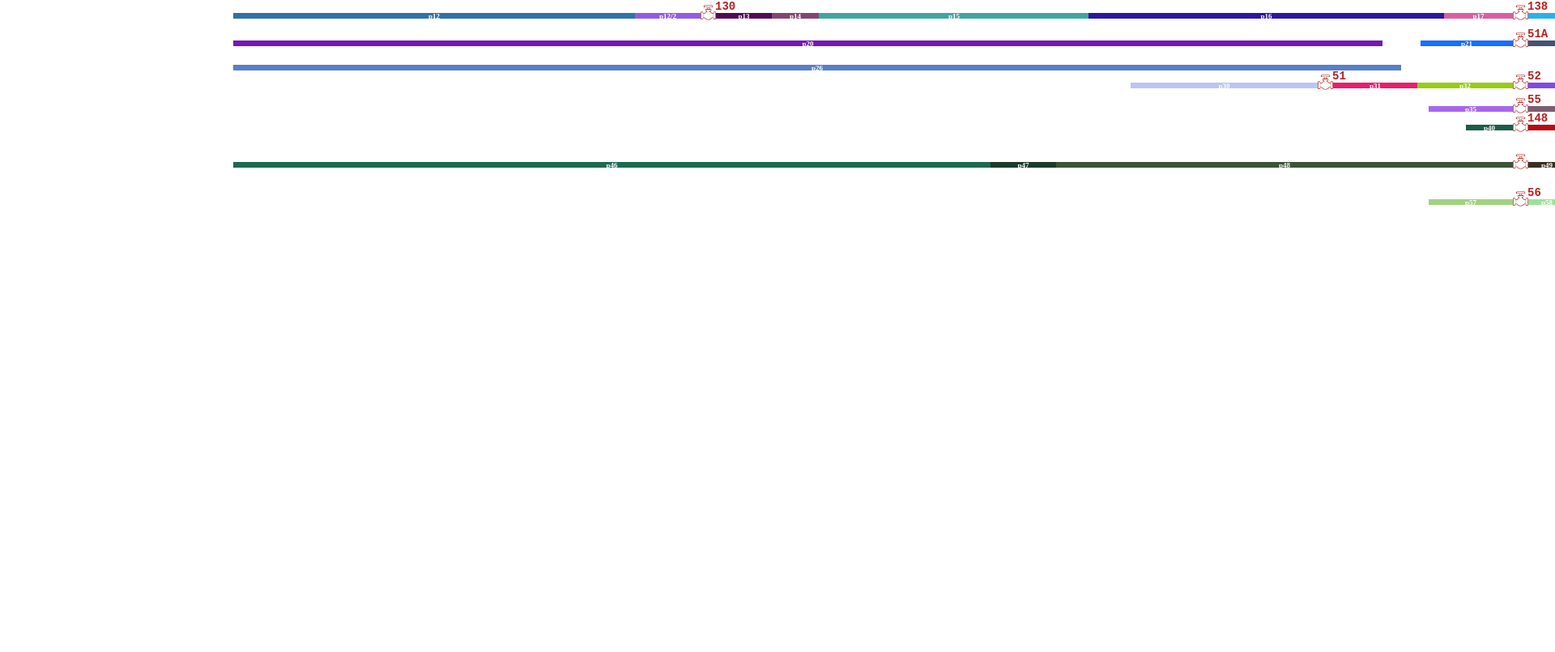
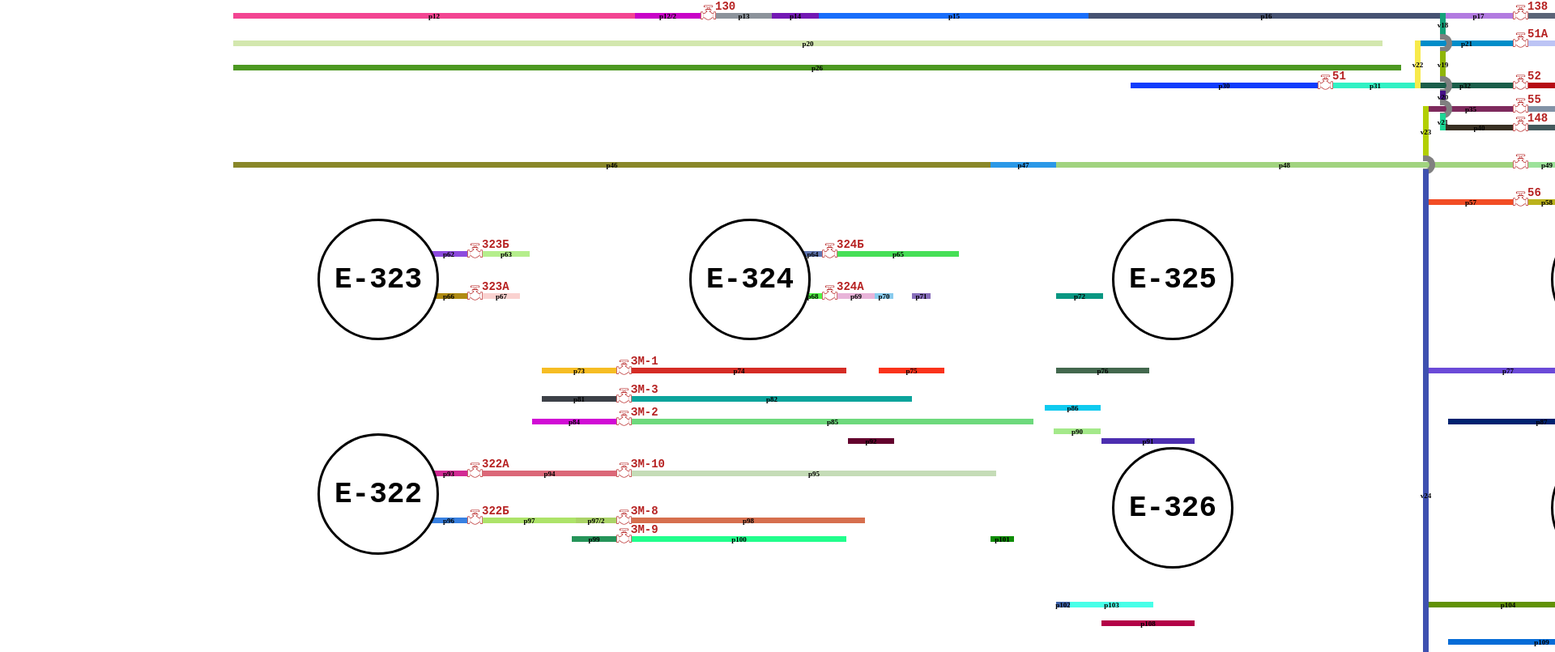
Before and after one commit to Alex228q/park2, a React (Vite) app: page / in a window 1280 px wide. Shown: the part 215-1020 px from the top of the page at 81% size, 1920 px wide, since content can reach past the window. Before the commit the page ends 800 px from the top, so only its background shows below. Built offline with nearby package versions, Linux system fonts and the light colour scheme.

Commit message:
update12_03

```diff
--- a/src/App.jsx
+++ b/src/App.jsx
@@ -7,7 +7,8 @@ import Pump from "./components/Pump";
 import Reck from "./components/Reck";
 
 import IntersectionPipe from "./components/IntersectionPipe";
-import Top from "./components/Top/Top";
+import TopLevel from "./components/Top/TopLevel";
+import TanksLevel from "./components/Middle/TanksLevel";
 
 function App() {
   const { from, to, activeElements, addActiveElement } = parkStore();
@@ -28,7 +29,8 @@ function App() {
       <p>To {to}</p>
       <p>Active elements: {activeElements}</p>
 
-      <Top />
+      <TopLevel />
+      <TanksLevel />
     </div>
   );
 }
--- a/src/components/Intersection.jsx
+++ b/src/components/Intersection.jsx
@@ -8,7 +8,7 @@ const Intersection = ({ top = 0, left = 0, title = "" }) => {
     position: "absolute",
     top: top,
     left: left,
-    width: "29px",
+    width: "23px",
     height: "15px",
     borderTopLeftRadius: "110px",
     borderTopRightRadius: "110px",
--- /dev/null
+++ b/src/components/Middle/TanksLevel.jsx
@@ -0,0 +1,103 @@
+import React from "react";
+import Valve from "../Valve";
+import Pipe from "../Pipe";
+import Tank from "../Tank";
+
+const TanksLevel = () => {
+  return (
+    <>
+      <Tank left={392} top={485} title="E-323" />
+      <Pipe isHorizontal top={525} left={531} length={46} title="p62" />
+      <Valve isUp top={515} left={577} title="323Б" />
+      <Pipe isHorizontal top={525} left={596} length={58} title="p63" />
+      <Pipe isHorizontal top={525} left={992} length={23} title="p64" />
+      <Valve isUp top={515} left={1015} title="324Б" />
+      <Pipe isHorizontal top={525} left={1034} length={150} title="p65" />
+      <Pipe isHorizontal top={577} left={531} length={46} title="p66" />
+      <Valve isUp top={567} left={577} title="323A" />
+      <Pipe isHorizontal top={577} left={596} length={46} title="p67" />
+      <Tank left={851} top={485} title="E-324" />
+      <Pipe isHorizontal top={577} left={992} length={23} title="p68" />
+      <Valve isUp top={567} left={1015} title="324A" />
+      <Pipe isHorizontal top={577} left={1034} length={46} title="p69" />
+      <Pipe isHorizontal top={577} left={1080} length={23} title="p70" />
+      <Pipe isHorizontal top={577} left={1126} length={23} title="p71" />
+      <Pipe isHorizontal top={577} left={1304} length={58} title="p72" />
+      {/* ******************************************************** */}
+      <Pipe isHorizontal top={669} left={669} length={92} title="p73" />
+      <Valve isUp top={659} left={761} title="ЗМ-1" />
+      <Pipe isHorizontal top={669} left={780} length={265} title="p74" />
+      <Pipe isHorizontal top={669} left={1085} length={81} title="p75" />
+      <Pipe isHorizontal top={669} left={1304} length={115} title="p76" />
+      <Pipe isHorizontal top={669} left={1764} length={196} title="p77" />
+      <Pipe isHorizontal top={669} left={2319} length={185} title="p78" />
+      <Pipe isHorizontal top={669} left={2856} length={162} title="p79" />
+      <Pipe isHorizontal top={669} left={3376} length={185} title="p80" />
+      <Tank left={1373} top={485} title="E-325" />
+      <Tank left={1373} top={767} title="E-326" />
+      <Tank left={1915} top={485} title="E-327" />
+      <Tank left={1915} top={767} title="E-328" />
+      <Tank left={2426} top={485} title="E-329" />
+      <Tank left={2426} top={767} title="E-330" />
+      <Tank left={2988} top={485} title="E-331" />
+      <Tank left={2988} top={767} title="E-332" />
+      <Tank left={3519} top={485} title="E-333" />
+      <Tank left={3519} top={767} title="E-334" />
+
+      {/* ******************************************************** */}
+
+      <Pipe isHorizontal top={704} left={669} length={92} title="p81" />
+      <Valve isUp top={694} left={761} title="ЗМ-3" />
+      <Pipe isHorizontal top={704} left={780} length={346} title="p82" />
+      <Pipe isHorizontal top={704} left={3422} length={196} title="p83" />
+
+      {/* ******************************************************** */}
+      <Pipe isHorizontal top={732} left={657} length={104} title="p84" />
+      <Valve isUp top={722} left={761} title="ЗМ-2" />
+      <Pipe isHorizontal top={732} left={780} length={496} title="p85" />
+      <Pipe isHorizontal top={715} left={1290} length={69} title="p86" />
+      <Pipe isHorizontal top={732} left={1788} length={231} title="p87" />
+      <Pipe isHorizontal top={732} left={2366} length={185} title="p88" />
+      <Pipe isHorizontal top={732} left={2873} length={219} title="p89" />
+      <Pipe isHorizontal top={744} left={1301} length={58} title="p90" />
+      <Pipe isHorizontal top={756} left={1360} length={115} title="p91" />
+      <Pipe isHorizontal top={756} left={1047} length={57} title="p92" />
+      {/* ******************************************************** */}
+
+      <Tank left={392} top={750} title="E-322" />
+      <Pipe isHorizontal top={796} left={531} length={46} title="p93" />
+      <Valve isUp top={786} left={577} title="322A" />
+      <Pipe isHorizontal top={796} left={596} length={165} title="p94" />
+      <Valve isUp top={786} left={761} title="ЗМ-10" />
+      <Pipe isHorizontal top={796} left={780} length={450} title="p95" />
+
+      {/* ******************************************************** */}
+      <Pipe isHorizontal top={854} left={531} length={46} title="p96" />
+      <Valve isUp top={844} left={577} title="322Б" />
+      <Pipe isHorizontal top={854} left={596} length={115} title="p97" />
+      <Pipe isHorizontal top={854} left={711} length={50} title="p97/2" />
+      <Valve isUp top={844} left={761} title="ЗМ-8" />
+      <Pipe isHorizontal top={854} left={780} length={288} title="p98" />
+      <Pipe isHorizontal top={877} left={706} length={55} title="p99" />
+      <Valve isUp top={867} left={761} title="ЗМ-9" />
+      <Pipe isHorizontal top={877} left={780} length={265} title="p100" />
+      <Pipe isHorizontal top={877} left={1223} length={29} title="p101" />
+      {/* ******************************************************** */}
+      <Pipe isHorizontal top={958} left={1304} length={17} title="p102" />
+      <Pipe isHorizontal top={958} left={1321} length={103} title="p103" />
+      <Pipe isHorizontal top={958} left={1764} length={196} title="p104" />
+      <Pipe isHorizontal top={958} left={2308} length={185} title="p105" />
+      <Pipe isHorizontal top={980} left={3023} length={346} title="p106" />
+      <Pipe isHorizontal top={980} left={3369} length={185} title="p107" />
+      <Pipe isHorizontal top={981} left={1360} length={115} title="p108" />
+      <Pipe isHorizontal top={1004} left={1788} length={231} title="p109" />
+      <Pipe isHorizontal top={1004} left={2366} length={185} title="p110" />
+      <Pipe isHorizontal top={1004} left={3081} length={207} title="p111" />
+      <Pipe isHorizontal top={1004} left={3288} length={127} title="p112" />
+      <Pipe isHorizontal top={1004} left={3415} length={196} title="p113" />
+      <Pipe isHorizontal top={1027} left={3473} length={877} title="p114" />
+    </>
+  );
+};
+
+export default TanksLevel;
--- a/src/components/Pipe.jsx
+++ b/src/components/Pipe.jsx
@@ -35,7 +35,7 @@ const Pipe = ({
         left,
         top,
         zIndex: z,
-        color: "white",
+        color: "black",
       }}
     >
       {title}
--- a/src/components/Top/Top.jsx
+++ b/src/components/Top/TopLevel.jsx
@@ -1,7 +1,9 @@
+import Intersection from "../Intersection";
+import IntersectionPipe from "../IntersectionPipe";
 import Pipe from "../Pipe";
 import Valve from "../Valve";
 
-const Top = () => {
+const TopLevel = () => {
   return (
     <>
       <Pipe isHorizontal top={80} left={819} length={196} title="p1" />
@@ -11,6 +13,9 @@ const Top = () => {
       <Pipe isHorizontal top={80} left={2246} length={34} title="p4" />
       <Pipe isHorizontal top={80} left={2280} length={80} title="p5" />
       <Pipe isHorizontal top={80} left={2360} length={58} title="p6" />
+      <Pipe isHorizontal top={127} left={2850} length={138} title="p6/1" />
+      <Pipe isHorizontal top={127} left={2988} length={69} title="p6/2" />
+      <Pipe isHorizontal top={144} left={3138} length={46} title="p6/3" />
 
       {/* *************************************** */}
       <Pipe isHorizontal top={115} left={288} length={2458} title="p7" />
@@ -25,6 +30,14 @@ const Top = () => {
 
       {/* *************************************** */}
       <Pipe isHorizontal top={173} left={1304} length={1615} title="p11" />
+      <Valve isUp top={140} left={865} title="С-2" />
+      <Pipe isHorizontal top={150} left={796} length={23} title="p11/1" />
+      <Pipe isHorizontal top={150} left={819} length={46} title="p11/2" />
+      <Pipe isHorizontal top={150} left={884} length={69} title="p11/3" />
+      <Valve isUp top={140} left={2954} title="17" />
+      <Pipe isHorizontal top={150} left={2942} length={12} title="p11/4" />
+      <Pipe isHorizontal top={150} left={2973} length={12} title="p11/5" />
+
       {/* *************************************** */}
       <Pipe isHorizontal top={231} left={288} length={496} title="p12" />
       <Pipe isHorizontal top={231} left={784} length={81} title="p12/2" />
@@ -52,10 +65,10 @@ const Top = () => {
 
       {/* *************************************** */}
       <Pipe isHorizontal top={295} left={288} length={1442} title="p26" />
-      <Pipe isHorizontal top={295} left={2158} length={46} title="p27" />
+      <Pipe isHorizontal top={295} left={2146} length={54} title="p27" />
       <Pipe isHorizontal top={295} left={2204} length={23} title="p28" />
       <Valve isUp top={285} left={2227} title="134" />
-      <Pipe isHorizontal top={295} left={2246} length={46} title="p29" />
+      <Pipe isHorizontal top={295} left={2246} length={38} title="p29" />
 
       {/* *************************************** */}
       <Pipe isHorizontal top={317} left={1396} length={231} title="p30" />
@@ -66,16 +79,18 @@ const Top = () => {
       <Pipe isHorizontal top={317} left={1887} length={92} title="p33" />
       <Pipe isHorizontal top={317} left={1979} length={63} title="p34" />
       <Valve isUp top={307} left={2042} title="147" />
+      <Pipe isHorizontal top={317} left={2061} length={85} title="p34/1" />
+
       {/* *************************************** */}
       <Pipe isHorizontal top={346} left={1764} length={104} title="p35" />
       <Valve isUp top={336} left={1868} title="55" />
-      <Pipe isHorizontal top={346} left={1887} length={92} title="p36" />
+      <Pipe isHorizontal top={346} left={1887} length={132} title="p36" />
       <Pipe isHorizontal top={346} left={2204} length={23} title="p37" />
       <Valve isUp top={336} left={2227} title="C-1" />
-      <Pipe isHorizontal top={346} left={2246} length={46} title="p38" />
+      <Pipe isHorizontal top={346} left={2246} length={38} title="p38" />
       <Pipe isHorizontal top={346} left={2319} length={865} title="p39" />
       {/* *************************************** */}
-      <Pipe isHorizontal top={369} left={1810} length={58} title="p40" />
+      <Pipe isHorizontal top={369} left={1785} length={83} title="p40" />
       <Valve isUp top={359} left={1868} title="148" />
       <Pipe isHorizontal top={369} left={1887} length={92} title="p41" />
       <Pipe isHorizontal top={369} left={1979} length={63} title="p42" />
@@ -107,8 +122,52 @@ const Top = () => {
       <Pipe isHorizontal top={461} left={2678} length={34} title="p60" />
       <Valve isUp top={451} left={2712} title="59" />
       <Pipe isHorizontal top={461} left={2731} length={23} title="p61" />
+
+      {/* *************************************** */}
+      <Pipe top={57} left={1827} length={23} title="v1" />
+      <Pipe top={57} left={1904} length={23} title="v2" />
+      <Pipe top={64} left={2357} length={23} title="v3" />
+      <Valve top={43} left={2353} title="150" />
+      <Pipe top={22} left={2357} length={23} title="v4" />
+      <Pipe top={80} left={2277} length={29} title="v5" />
+      <Intersection top={111} left={2273} title="i1" />
+      <Intersection top={134} left={2273} title="i2" />
+      <Pipe top={147} left={2277} length={25} title="v6" />
+      <Intersection top={169} left={2273} title="i3" />
+      <Pipe top={182} left={2277} length={48} title="v7" />
+      <Intersection top={227} left={2273} title="i4" />
+      <Pipe top={241} left={2277} length={20} title="v8" />
+      <Intersection top={261} left={2273} title="i5" />
+      <Pipe top={275} left={2277} length={20} title="v9" />
+      <Pipe top={302} left={2277} length={13} title="v10" />
+      <Valve top={313} left={2273} title="135" />
+      <Pipe top={334} left={2277} length={12} title="v11" />
+      <Pipe top={334} left={2200} length={19} title="v12" />
+
+      <Valve top={313} left={2196} title="136" />
+      <Pipe top={295} left={2200} length={20} title="v13" />
+      <Valve top={335} left={2134} title="137" />
+      <Pipe top={295} left={2139} length={25} title="v14" />
+      <Pipe top={320} left={2139} length={17} title="v15" />
+      <Pipe top={356} left={2139} length={20} title="v16" />
+      <Pipe top={317} left={2019} length={59} title="v17" />
+      <Pipe top={231} left={1778} length={30} title="v18" />
+      <Intersection top={261} left={1774} title="i6" />
+      <Pipe top={278} left={1778} length={34} title="v19" />
+
+      <Intersection top={313} left={1774} title="i7" />
+      <Pipe top={327} left={1778} length={15} title="v20" />
+
+      <Intersection top={342} left={1774} title="i8" />
+      <Pipe top={355} left={1778} length={21} title="v21" />
+      <Pipe top={265} left={1747} length={59} title="v22" />
+      <Pipe top={346} left={1757} length={63} title="v23" />
+      <Intersection top={411} left={1753} title="i9" />
+      <Pipe top={424} left={1757} length={805} title="v24" />
+
+
     </>
   );
 };
 
-export default Top;
+export default TopLevel;
```
